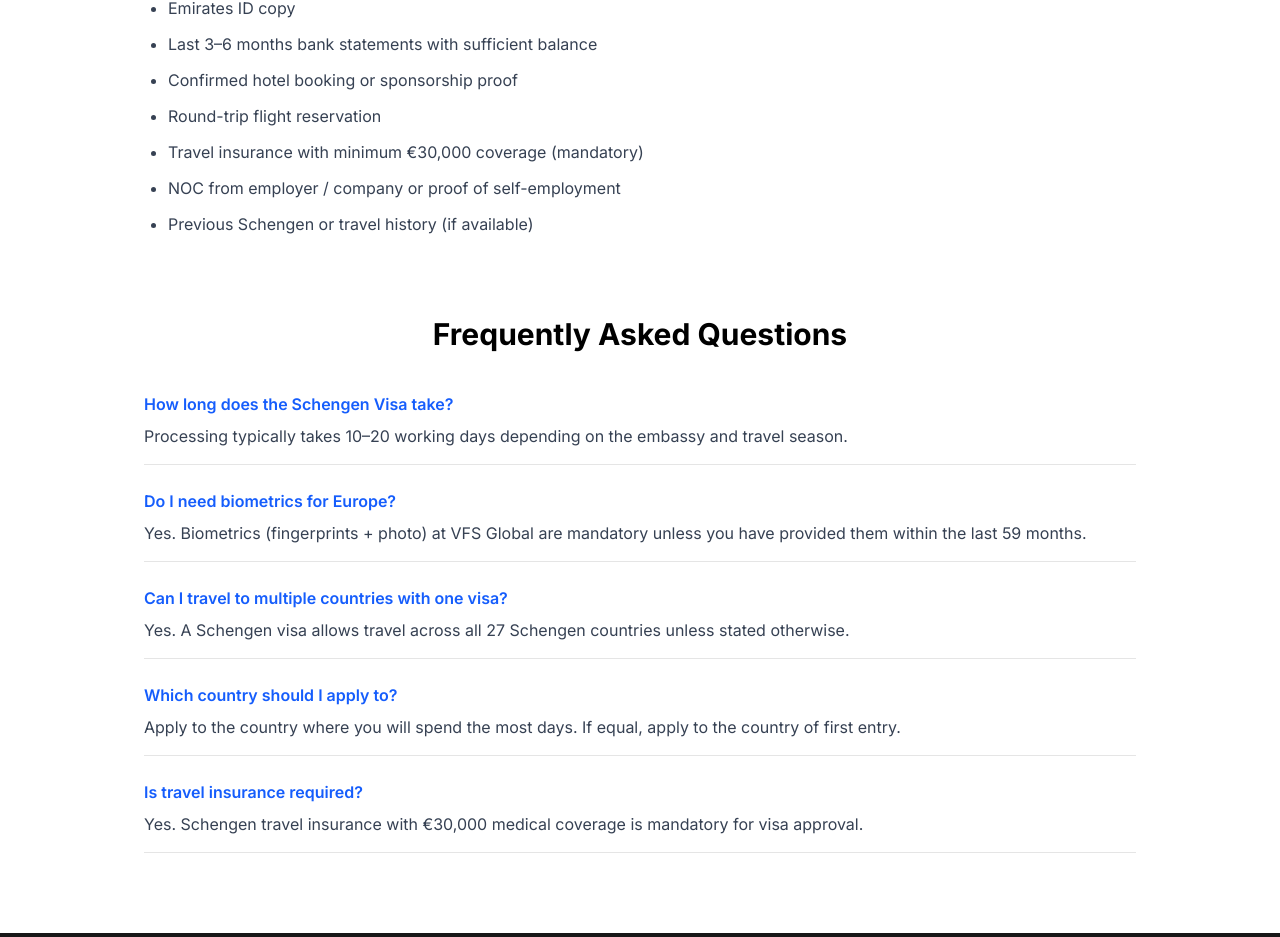
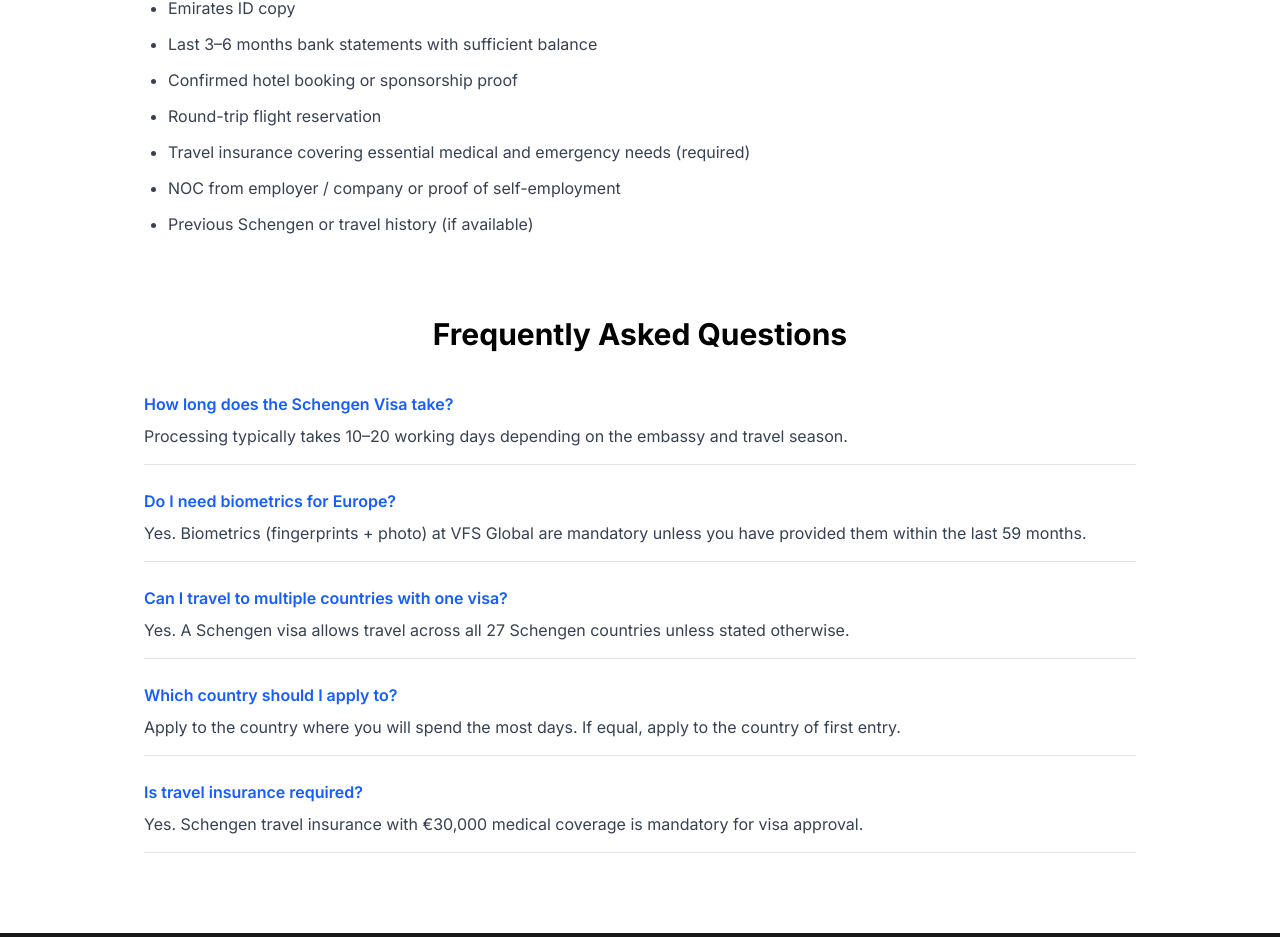
Before and after one commit to SuprimKhatri77/dreamwise-connect, a Next.js app: page /europe-visa-services in a window 1280 px wide. Shown: the part 2075-3012 px from the top of the page. Built offline with nearby package versions, Linux system fonts and the light colour scheme.

Commit message:
price removed

```diff
--- a/modules/Europe/EuropeVisaServices.tsx
+++ b/modules/Europe/EuropeVisaServices.tsx
@@ -130,7 +130,7 @@ export default function EuropeServices() {
           <li>Last 3–6 months bank statements with sufficient balance</li>
           <li>Confirmed hotel booking or sponsorship proof</li>
           <li>Round-trip flight reservation</li>
-          <li>Travel insurance with minimum €30,000 coverage (mandatory)</li>
+          <li>Travel insurance covering essential medical and emergency needs (required)</li>
           <li>NOC from employer / company or proof of self-employment</li>
           <li>Previous Schengen or travel history (if available)</li>
         </ul>
```
